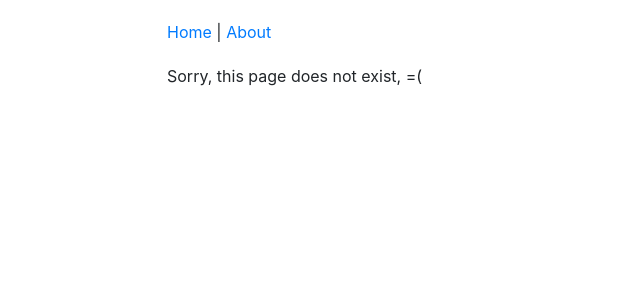
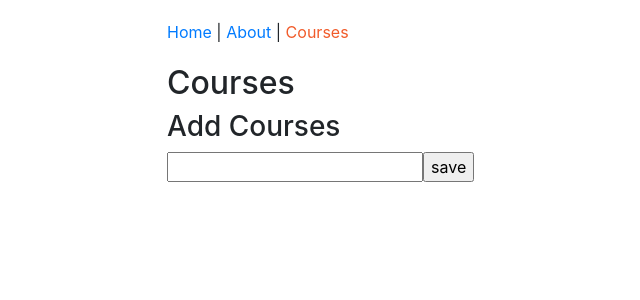
Before and after one commit to wiliamtaesunglee/course-navigation, a React app: page /courses in a window 1280 px wide. Shown: the top 300 px of the page, without its empty margins (63-703 px from the left). Built offline with nearby package versions, Linux system fonts and the light colour scheme.

Commit message:
form on the coursesPage added

```diff
--- a/src/components/App.js
+++ b/src/components/App.js
@@ -4,6 +4,7 @@ import HomePage from './home/HomePage'
 import AboutPage from './about/AboutPage'
 import Header from './common/Header'
 import PageNotFound from './PageNotFound'
+import CoursesPage from './courses/CoursesPage'
 
 const App = () => (
  <div className='container-fluid'>
@@ -11,6 +12,7 @@ const App = () => (
    <Switch>
     <Route exact path='/' component={HomePage}/>
     <Route path='/about' component={AboutPage}/>
+    <Route path='/courses' component={CoursesPage}/>
     <Route component={PageNotFound}/>
  </Switch>
 </div>
--- a/src/components/common/Header.js
+++ b/src/components/common/Header.js
@@ -6,7 +6,8 @@ const Header = () => {
   return (
     <nav>
       <NavLink to='/' activeStyle={activeStyle} exact>Home</NavLink> {" | "}
-      <NavLink to='/about' activeStyle={activeStyle} >About</NavLink>
+      <NavLink to='/about' activeStyle={activeStyle}>About</NavLink> {" | "}
+      <NavLink to='/courses' activeStyle={activeStyle}>Courses</NavLink>
     </nav>
   )
 }
--- /dev/null
+++ b/src/components/courses/CoursesPage.js
@@ -0,0 +1,31 @@
+'use strict'
+
+import React, { Component } from 'react'
+
+class CoursesPage extends Component {
+
+    state = {
+      course: {
+        title: ''
+      }
+    }
+
+ handleChange = (event) => {
+  event.preventDefault()
+  const course = { ...this.props.course, title: event.target.value }
+  this.setState({course})
+ }
+
+  render() {
+    return (
+      <form>
+        <h2>Courses</h2>
+        <h3>Add Courses</h3>
+        <input type='text' onChange={this.handleChange} value={this.state.course.title}/>
+        <input type='submit' value='save'/>
+      </form>
+    )
+  }
+}
+
+export default CoursesPage
```
Also changed, not shown: 2 other files (tests, documents, lock files or other folders).
